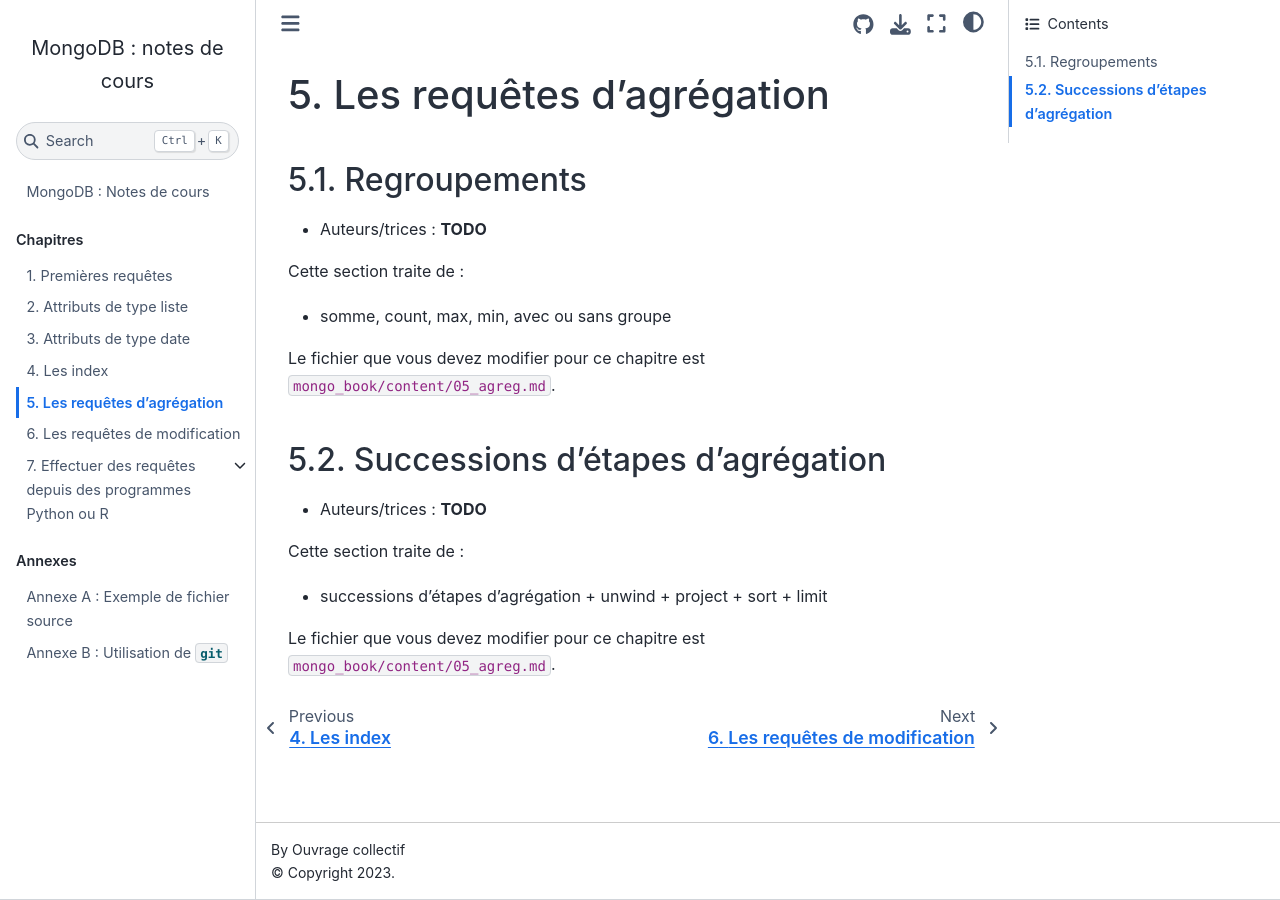
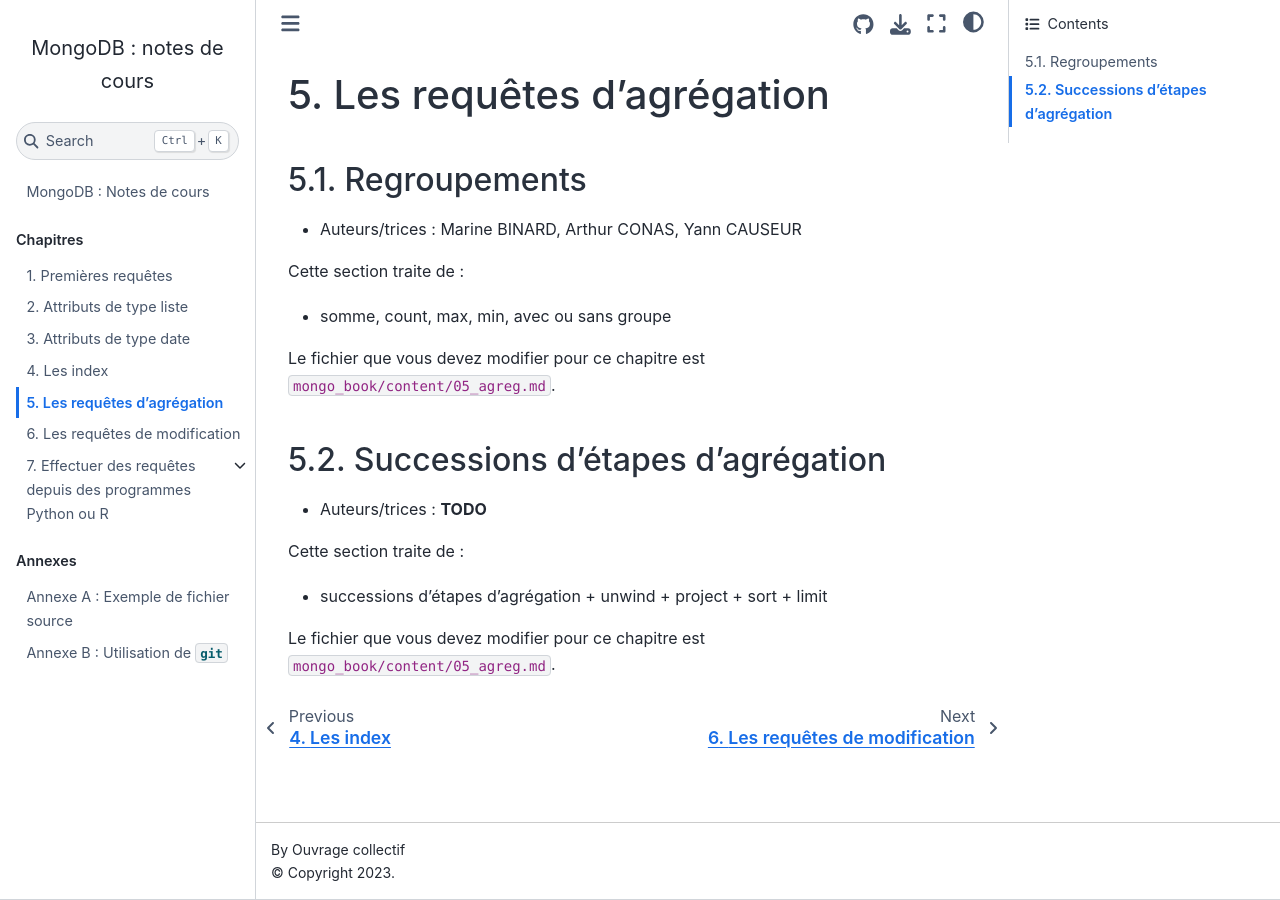
Before and after one commit to rtavenar/mongo_book, a Jupyter Book: the page built from content/05_agreg.md, in a window 1280 px wide. Built offline with Jupyter Book 1.0.4 settings and Sphinx 7.4.7 and the Sphinx Book theme 1.1.4, drawn with Linux system fonts in a browser that asks for light colours.

Commit message:
Update 05_agreg.md
Rajout des noms dans le fichier 05_agreg.md

```diff
--- a/content/05_agreg.md
+++ b/content/05_agreg.md
@@ -17,7 +17,7 @@
 
 ## Regroupements
 
-* Auteurs/trices : **TODO**
+* Auteurs/trices : Marine BINARD, Arthur CONAS, Yann CAUSEUR
 
 Cette section traite de :
   * somme, count, max, min, avec ou sans groupe
```
